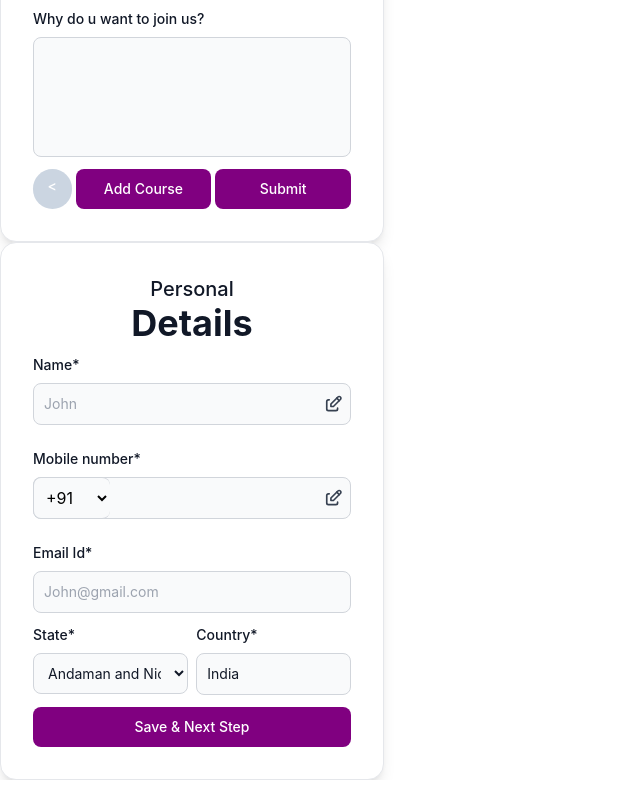
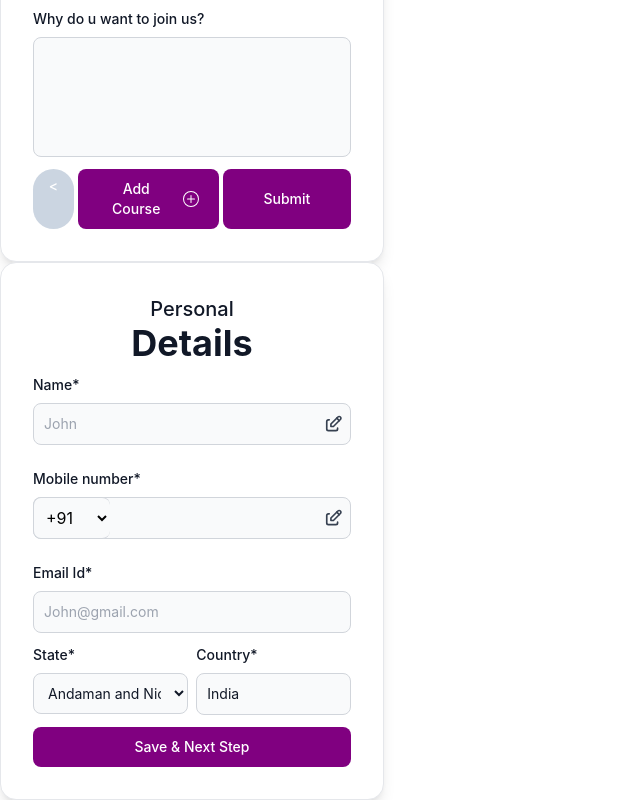
Before and after one commit to smart92dev/letzlearn-test, a React (Create React App) app: page / in a window 1280 px wide. Shown: the part 900-1700 px from the top of the page, without its empty margins (0-640 px from the left). Built offline with nearby package versions, Linux system fonts and the light colour scheme.

Commit message:
fix coursedetail component

```diff
--- a/src/components/CourseDetail/index.js
+++ b/src/components/CourseDetail/index.js
@@ -3,7 +3,18 @@ import { useState } from "react";
 
 export default function index(props) {
   const { courseNo, prev } = props;
-  const numberArr = ['One', 'Two', 'Three', 'Four', 'Five', 'Six', 'Seven', 'Eight', 'Nine', 'Ten'];
+  const numberArr = [
+    "One",
+    "Two",
+    "Three",
+    "Four",
+    "Five",
+    "Six",
+    "Seven",
+    "Eight",
+    "Nine",
+    "Ten",
+  ];
   const [level, setLevel] = useState("");
   const [name, setName] = useState("");
   const [skill, setSkill] = useState("");
@@ -37,7 +48,7 @@ export default function index(props) {
             Course
           </h5>
           <h3 className="text-4xl font-bold text-gray-900 dark:text-white">
-            {numberArr[courseNo-1]}
+            {numberArr[courseNo - 1]}
           </h3>
         </div>
         <div>
@@ -115,18 +126,41 @@ export default function index(props) {
           />
         </div>
         <div className="flex flex-row gap-1">
-          <span onClick={() => prev()} className="text-white text-[30px] w-[112px] pt-[7px] cursor-pointer bg-slate-300 hover:bg-main focus:ring-main focus:outline-none focus:bg-main font-medium rounded-[100px] text-sm text-center dark:bg-blue-600 dark:hover:bg-blue-700 dark:focus:ring-blue-800">
+          <span
+            onClick={() => prev()}
+            className="text-white text-[30px] w-[112px] pt-[7px] cursor-pointer bg-slate-300 hover:bg-main focus:ring-main focus:outline-none focus:bg-main font-medium rounded-[100px] text-sm text-center dark:bg-blue-600 dark:hover:bg-blue-700 dark:focus:ring-blue-800"
+          >
             &lt;
           </span>
           <button
             type="submit"
-            className="w-full text-white bg-main hover:bg-purple-800 focus:ring-purple-800 focus:outline-none focus:bg-main font-medium rounded-lg text-sm px-5 py-2.5 text-center dark:bg-blue-600 dark:hover:bg-blue-700 dark:focus:ring-blue-800"
+            className="flex flex-row items-center gap-2 w-full text-white bg-main hover:bg-purple-800 focus:ring-purple-800 focus:outline-none focus:bg-main font-medium rounded-lg text-sm px-5 py-2.5 text-center dark:bg-blue-600 dark:hover:bg-blue-700 dark:focus:ring-blue-800"
           >
-            Add Course
+            <span>
+              Add Course
+            </span>
+            <span>
+              <svg
+                xmlns="http://www.w3.org/2000/svg"
+                width="16"
+                height="16"
+                fill="currentColor"
+                className="text-white"
+                viewBox="0 0 16 16"
+              >
+                {" "}
+                <path
+                  d="M8 15A7 7 0 1 1 8 1a7 7 0 0 1 0 14zm0 1A8 8 0 1 0 8 0a8 8 0 0 0 0 16z"
+                  fill="white"
+                ></path>{" "}
+                <path
+                  d="M8 4a.5.5 0 0 1 .5.5v3h3a.5.5 0 0 1 0 1h-3v3a.5.5 0 0 1-1 0v-3h-3a.5.5 0 0 1 0-1h3v-3A.5.5 0 0 1 8 4z"
+                  fill="white"
+                ></path>{" "}
+              </svg>
+            </span>
           </button>
-          <button
-            className="w-full text-white bg-main hover:bg-purple-800 focus:ring-purple-800 focus:outline-none focus:bg-main font-medium rounded-lg text-sm px-5 py-2.5 text-center dark:bg-blue-600 dark:hover:bg-blue-700 dark:focus:ring-blue-800"
-          >
+          <button className="w-full text-white bg-main hover:bg-purple-800 focus:ring-purple-800 focus:outline-none focus:bg-main font-medium rounded-lg text-sm px-2.5 py-2.5 text-center dark:bg-blue-600 dark:hover:bg-blue-700 dark:focus:ring-blue-800">
             Submit
           </button>
         </div>
```
